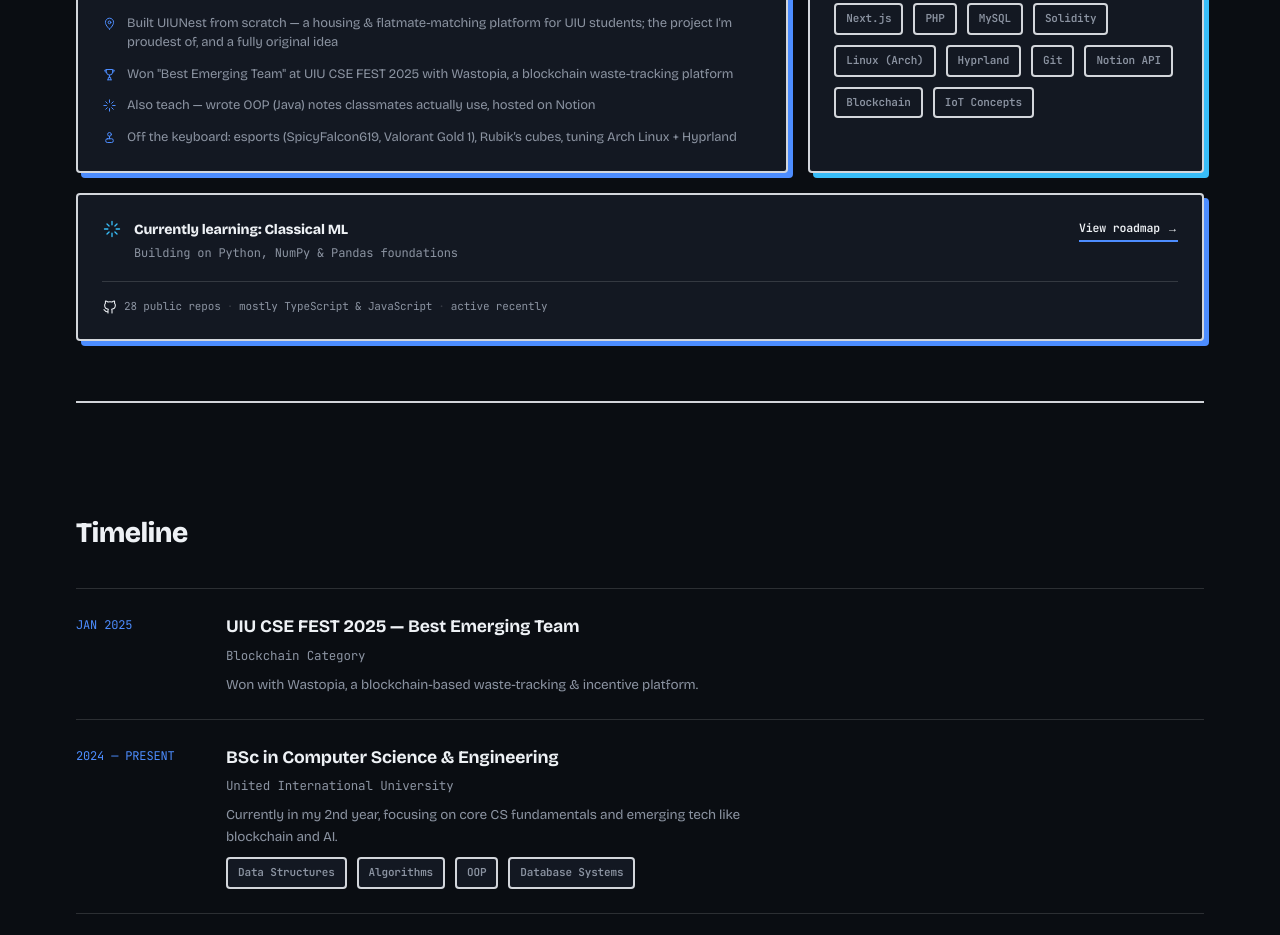
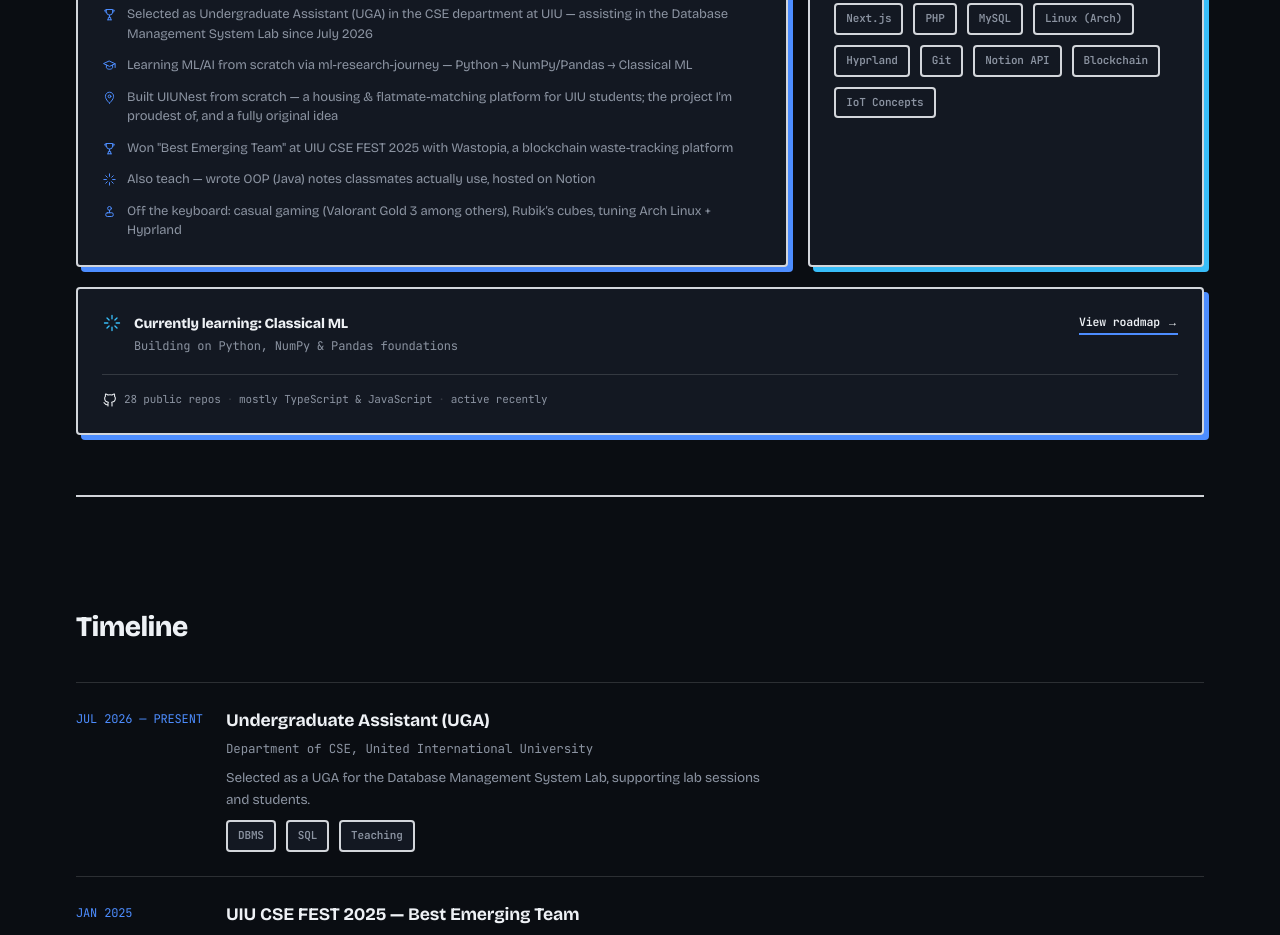
Before and after one commit to SpicyFalcon619/My-Portfolio, a Next.js app: page / in a window 1280 px wide. Shown: the part 1860-2795 px from the top of the page. Built offline with nearby package versions, Linux system fonts and the light colour scheme; no server answers.

Commit message:
feat: add Hero, InfoPanels, and Timeline components

```diff
--- a/src/components/Hero.tsx
+++ b/src/components/Hero.tsx
@@ -142,7 +142,7 @@ export default function Hero({ githubStats }: { githubStats: GitHubStats }) {
         </div>
         <div className="stat-tile">
           <CodeIcon />
-          <div className="stat-num">19</div>
+          <div className="stat-num">18</div>
           <div className="stat-label">Languages &amp; Tools</div>
         </div>
       </div>
--- a/src/components/InfoPanels.tsx
+++ b/src/components/InfoPanels.tsx
@@ -7,16 +7,17 @@ import type { GitHubStats, ContributionData } from '@/lib/github';
 
 const TECH = [
   'C', 'C++', 'Java', 'HTML/CSS/JS', 'Python', 'NumPy', 'Pandas',
-  'TypeScript', 'React', 'Next.js', 'PHP', 'MySQL', 'Solidity',
+  'TypeScript', 'React', 'Next.js', 'PHP', 'MySQL',
   'Linux (Arch)', 'Hyprland', 'Git', 'Notion API', 'Blockchain', 'IoT Concepts',
 ];
 
 const HIGHLIGHTS = [
+  { icon: TrophyIcon, text: 'Selected as Undergraduate Assistant (UGA) in the CSE department at UIU — assisting in the Database Management System Lab since July 2026' },
   { icon: CapIcon, text: 'Learning ML/AI from scratch via ml-research-journey — Python → NumPy/Pandas → Classical ML' },
   { icon: PinIcon, text: 'Built UIUNest from scratch — a housing & flatmate-matching platform for UIU students; the project I\'m proudest of, and a fully original idea' },
   { icon: TrophyIcon, text: 'Won "Best Emerging Team" at UIU CSE FEST 2025 with Wastopia, a blockchain waste-tracking platform' },
   { icon: SparkIcon, text: 'Also teach — wrote OOP (Java) notes classmates actually use, hosted on Notion' },
-  { icon: JoystickIcon, text: 'Off the keyboard: esports (SpicyFalcon619, Valorant Gold 1), Rubik’s cubes, tuning Arch Linux + Hyprland' },
+  { icon: JoystickIcon, text: 'Off the keyboard: casual gaming (Valorant Gold 3 among others), Rubik’s cubes, tuning Arch Linux + Hyprland' },
 ];
 
 export default function InfoPanels({ githubStats, contributions }: { githubStats: GitHubStats; contributions: ContributionData }) {
@@ -26,7 +27,7 @@ export default function InfoPanels({ githubStats, contributions }: { githubStats
         <div className="info-panel-v3">
           <h3 className="panel-title">About</h3>
           <p className="about-p">
-            I&apos;m <strong>SpicyFalcon619</strong> — a CSE undergrad at United International University (2nd year), split between two tracks: systems programming, and, more recently, machine learning &amp; AI.
+            I&apos;m <strong>SpicyFalcon619</strong> — a CSE undergrad at United International University (3rd year) and an Undergraduate Assistant for the Database Management System Lab, split between two tracks: systems programming, and, more recently, machine learning &amp; AI.
           </p>
           <ul className="highlight-list">
             {HIGHLIGHTS.map((h) => (
--- a/src/components/Timeline.tsx
+++ b/src/components/Timeline.tsx
@@ -3,6 +3,13 @@
 import ScrollReveal from './ScrollReveal';
 
 const ENTRIES = [
+  {
+    date: 'Jul 2026 — Present',
+    title: 'Undergraduate Assistant (UGA)',
+    org: 'Department of CSE, United International University',
+    body: 'Selected as a UGA for the Database Management System Lab, supporting lab sessions and students.',
+    tags: ['DBMS', 'SQL', 'Teaching'],
+  },
   {
     date: 'Jan 2025',
     title: 'UIU CSE FEST 2025 — Best Emerging Team',
@@ -14,7 +21,7 @@ const ENTRIES = [
     date: '2024 — Present',
     title: 'BSc in Computer Science & Engineering',
     org: 'United International University',
-    body: 'Currently in my 2nd year, focusing on core CS fundamentals and emerging tech like blockchain and AI.',
+    body: 'Currently in my 3rd year (7th trimester), focusing on core CS fundamentals and emerging tech like blockchain and AI.',
     tags: ['Data Structures', 'Algorithms', 'OOP', 'Database Systems'],
   },
   {
```
